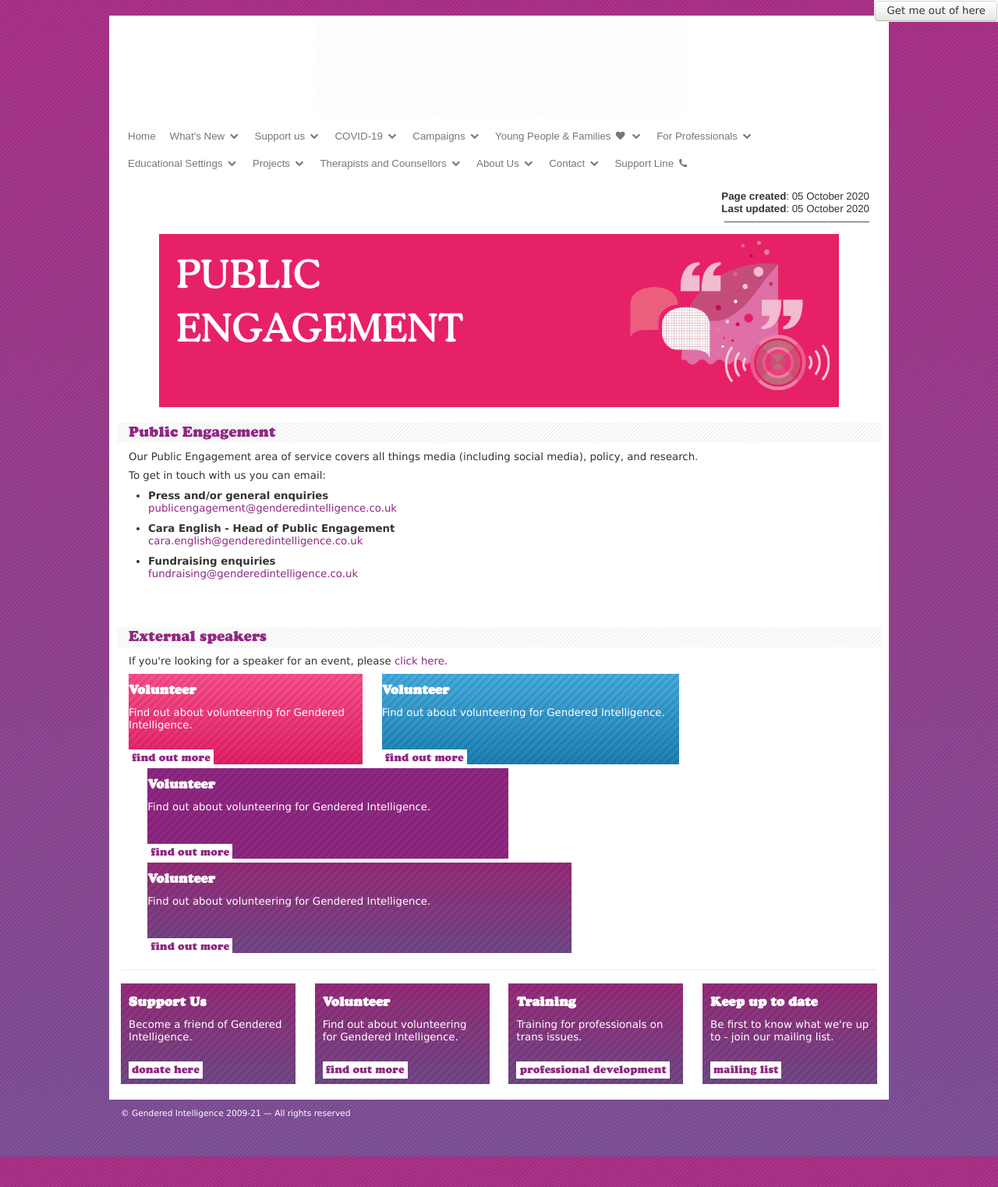
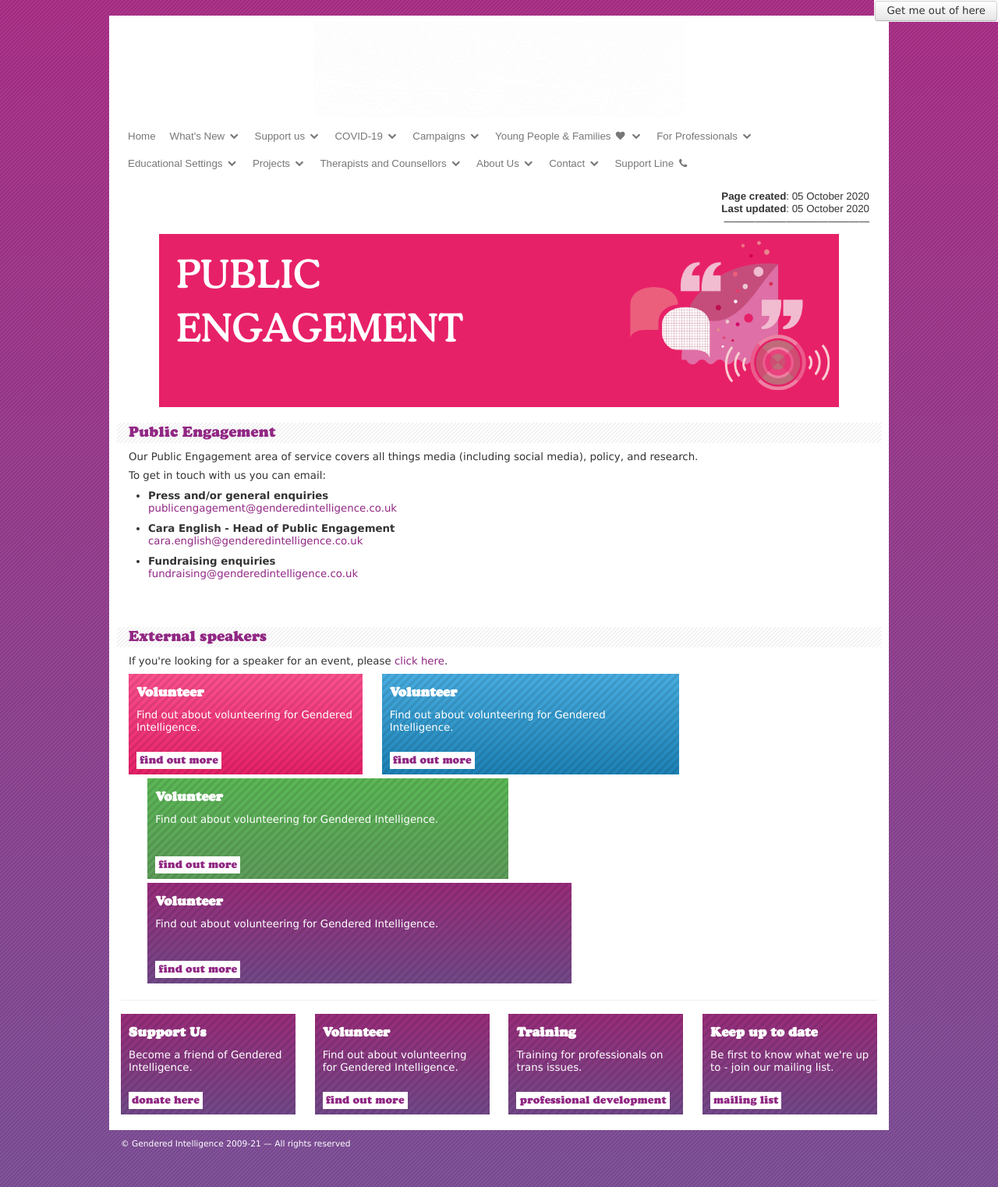
Before and after one commit to gracehagger/genderedintelligence.co.uk, a Jekyll site: the page built from services/publicengagement.html, in a window 1280 px wide. Shown: the whole page at 78% size. Built offline with Jekyll 4.4.1, drawn with Linux system fonts in a browser that asks for light colours; nearby versions of some CDN libraries; comment, search, counter and statistics services are not loaded.

Commit message:
Update main.css

```diff
--- a/static/css/main.css
+++ b/static/css/main.css
@@ -139,7 +139,7 @@
     background: url("/static/images/box-background.png"), -ms-linear-gradient(bottom, #e72168, #fc518e);
     background: url("/static/images/box-background.png"), -moz-linear-gradient(center bottom, #e72168 0, #fc518e 100%);
     color: #fff;
-    padding: 0px 0px 0px;
+    padding: 3px 10px 10px;
     margin-bottom: 5px;
 }
 .bottom-boxes .span5 {
@@ -149,17 +149,17 @@
     background: url("/static/images/box-background.png"), -ms-linear-gradient(bottom, #1d82b6, #48ade0);
     background: url("/static/images/box-background.png"), -moz-linear-gradient(center bottom, #1d82b6 0, #48ade0 100%);
     color: #fff;
-    padding: 0px 0px 0px;
+    padding: 3px 10px 10px;
     margin-bottom: 5px;
 }
 .bottom-boxes .span6 {
     background: #912884;
     background-image: url("/static/images/box-background.png");
-    background: url("/static/images/box-background.png"), -webkit-gradient(linear, left bottom, left top, color-stop(0, 5e9d5b), color-stop(1, #5bb856));
-    background: url("/static/images/box-background.png"), -ms-linear-gradient(bottom, 5e9d5b, #5bb856);
+    background: url("/static/images/box-background.png"), -webkit-gradient(linear, left bottom, left top, color-stop(0, #5e9d5b), color-stop(1, #5bb856));
+    background: url("/static/images/box-background.png"), -ms-linear-gradient(bottom, #5e9d5b, #5bb856);
     background: url("/static/images/box-background.png"), -moz-linear-gradient(center bottom, 5e9d5b 0, #5bb856 100%);
     color: #fff;
-    padding: 0px 0px 0px;
+    padding: 3px 10px 10px;
     margin-bottom: 5px;
 }
 .bottom-boxes .span7 {
@@ -169,7 +169,7 @@
     background: url("/static/images/box-background.png"), -ms-linear-gradient(bottom, #724989, #992c7a);
     background: url("/static/images/box-background.png"), -moz-linear-gradient(center bottom, #724989 0, #992c7a 100%);
     color: #fff;
-    padding: 0px 0px 0px;
+    padding: 3px 10px 10px;
     margin-bottom: 5px;
 }
 .bottom-boxes h3 {
```
